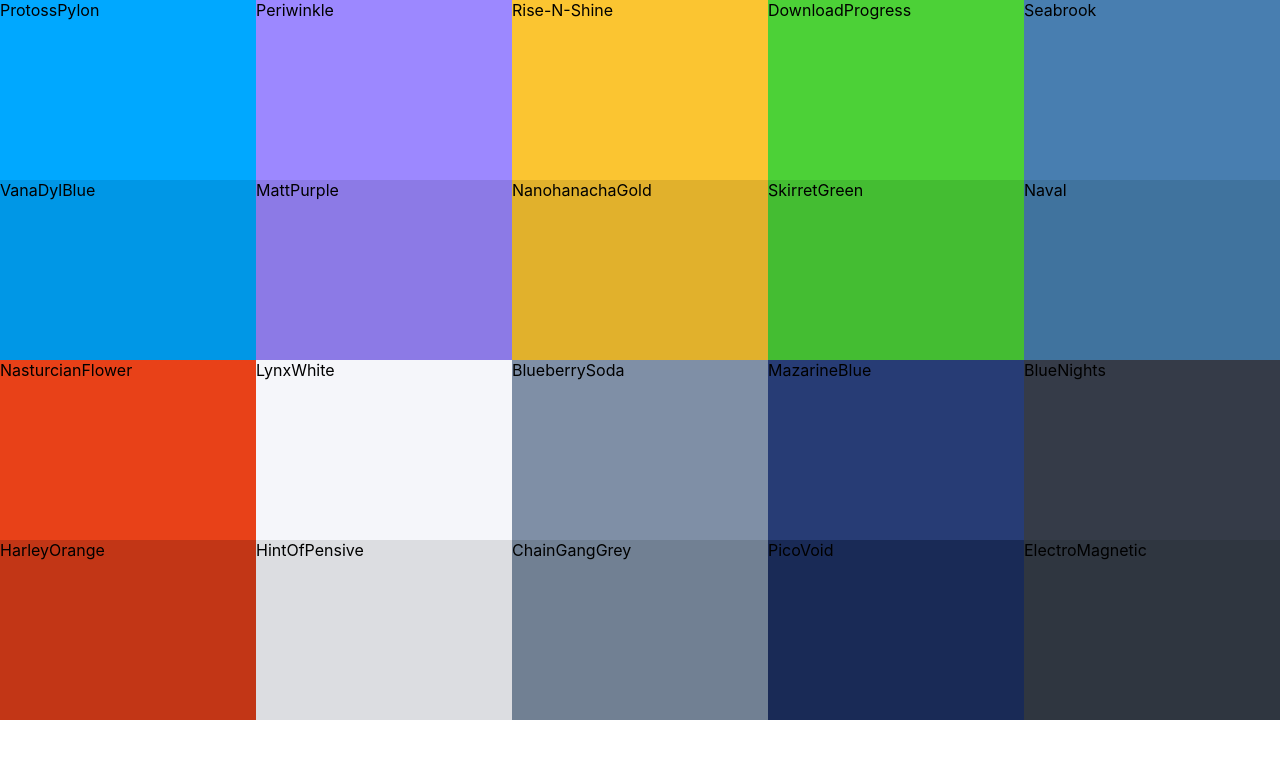
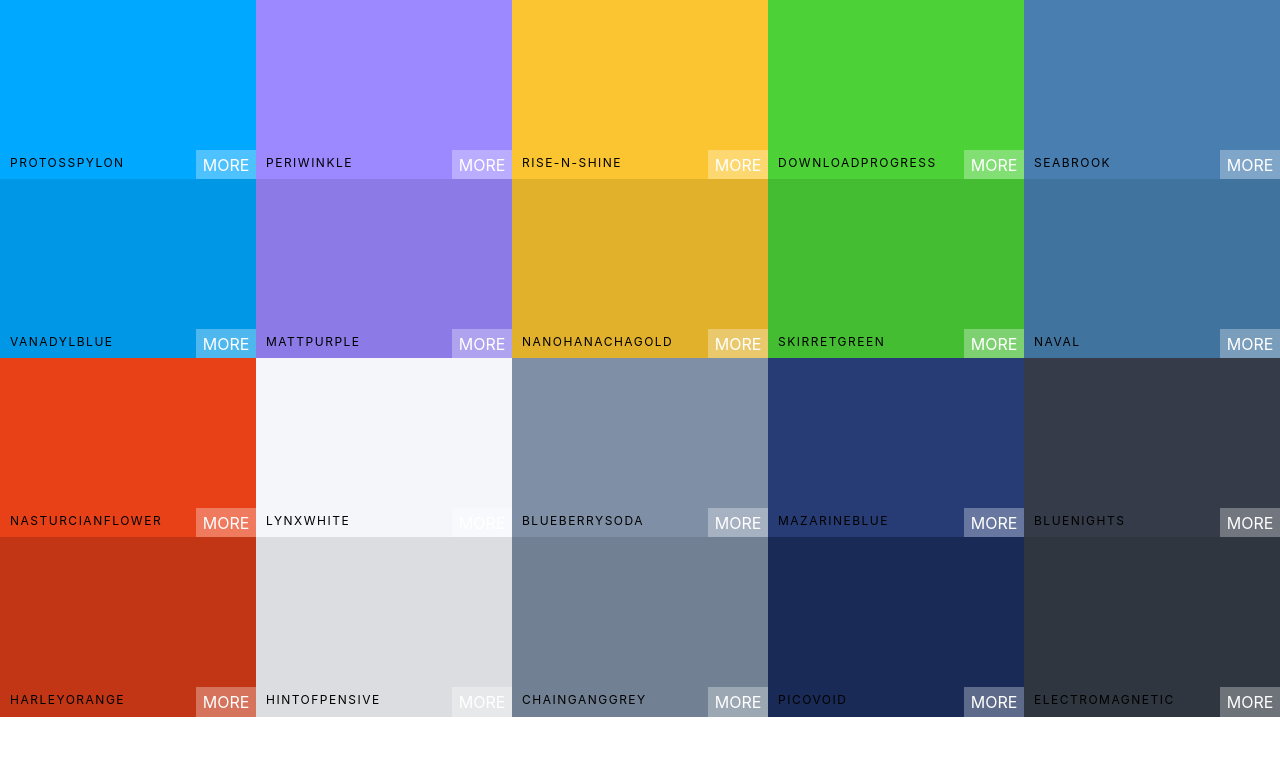
Before and after one commit to notsonoobie/colorpaletteapp, a React (Create React App) app: page / in a window 1280 px wide. Shown: the top 758 px of the page. Built offline with nearby package versions, Linux system fonts and the light colour scheme.

Commit message:
Styled ColorBox Component

```diff
--- a/src/ColorBox.css
+++ b/src/ColorBox.css
@@ -5,4 +5,50 @@
     display: inline-block;
     position: relative;
     cursor: pointer;
+    margin-bottom: -5px;
 }
+.copy-button{
+    width: 100px;
+    height: 30px;
+    position: absolute;
+    display: inline-block;
+    top: 50%;
+    left: 50%;
+    transform: translate(-50%,-50%);
+    text-align: center;
+    outline: none;
+    background: rgba(255,255,255,0.3);
+    font-size: 1rem;
+    line-height: 30px;
+    color: white;
+    text-transform: uppercase;
+    border: none;
+    opacity: 0;
+}
+.ColorBox:hover .copy-button{
+    opacity: 1;
+    transition: 0.4s;
+}
+.box-content{
+    position: absolute;
+    padding: 10px;
+    width: 100%;
+    left: 0px;
+    bottom: 0px;
+    text-transform: uppercase;
+    letter-spacing: 1.5px;
+    font-size: 12px;
+}
+.see-more{
+    position: absolute;
+    right: 0px;
+    bottom: 0px;
+    border: none;
+    background: rgba(255,255,255,0.3);
+    color: white;
+    width: 60px;
+    height: 30px;
+    text-align: center;
+    line-height: 30px;
+    text-transform: uppercase;
+}
--- a/src/ColorBox.js
+++ b/src/ColorBox.js
@@ -4,10 +4,18 @@
 
 class ColorBox extends Component {
     render() {
-        console.log(this.props.background)
+        const { name, background } = this.props
         return (
-            <div style={{ background : this.props.background }} className="ColorBox">
-                <span>{ this.props.name }</span>
+            <div style={{ background : background }} className="ColorBox">
+                <div className="copy-container">
+                    <div className="box-content">
+                        <span>{name}</span>
+                    </div>
+                    <button className="copy-button">
+                        COPY
+                    </button>
+                    <span className="see-more">MORE</span>
+                </div>
             </div>
         )
     }
```
